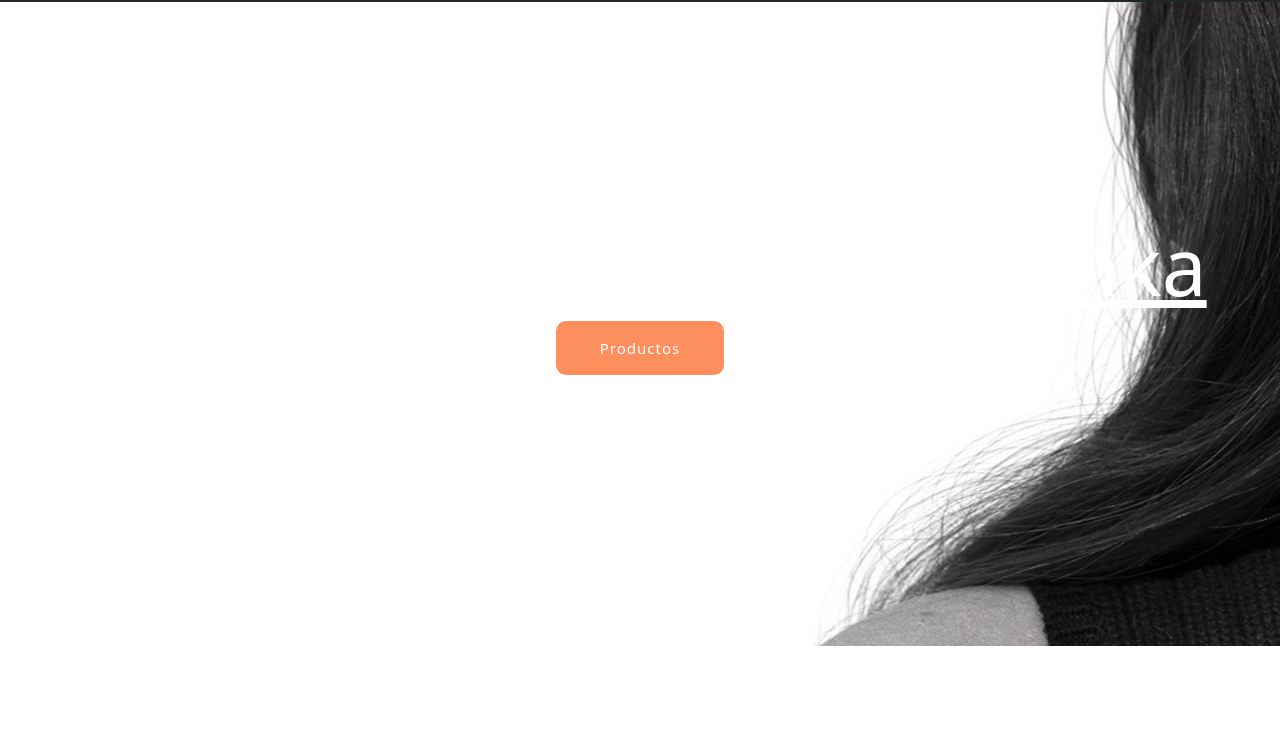
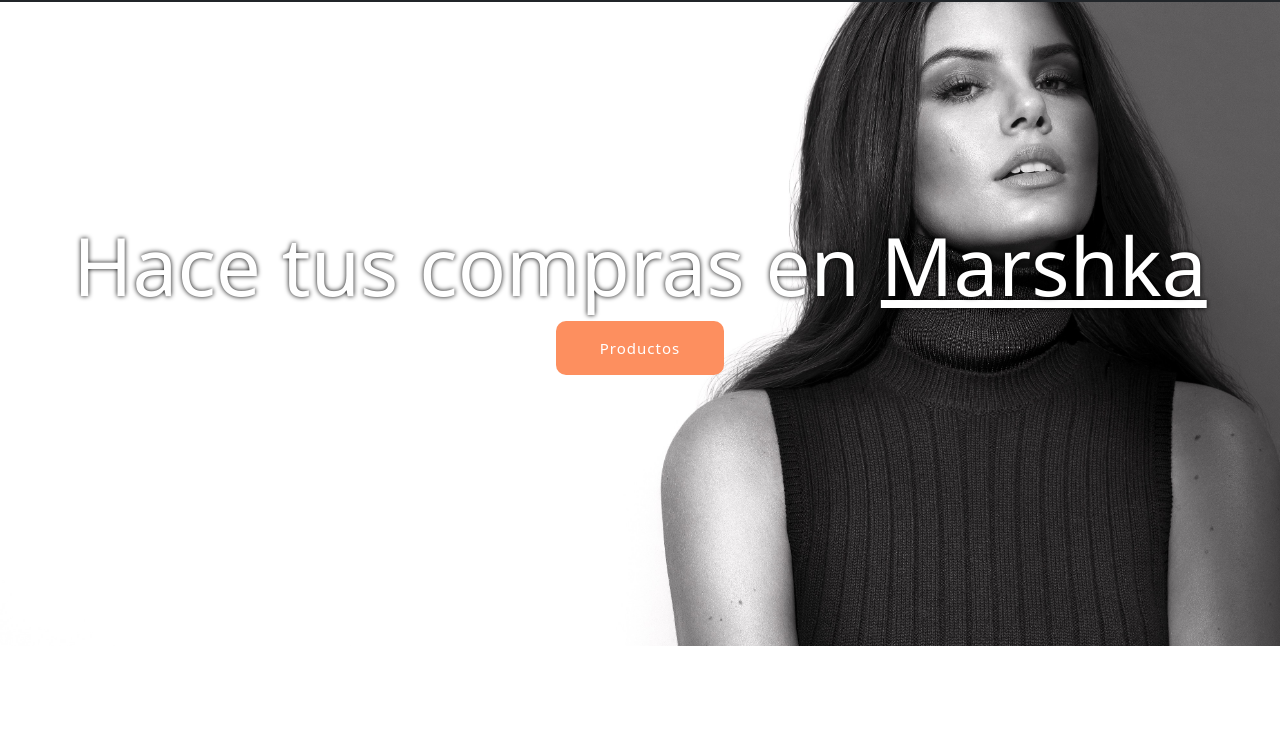
Before and after one commit to nicolf/ecommerce-LerdaFehn, a plain HTML site: page index.html in a window 1280 px wide. Shown: the part 54-797 px from the top of the page. Drawn offline with nearby package versions, Linux system fonts and the light colour scheme.

Commit message:
arreglo de letra fonod inicial

```diff
--- a/assets/styles/main.css
+++ b/assets/styles/main.css
@@ -63,14 +63,12 @@
 .inicial div h1{
   font-size: 2rem;
   color: #fff;
+  text-shadow: 0px 0px 5px black;
 }
 
 @media (min-width:768px){
   .inicial div h1{
     font-size: 5rem;
-  }
-  .inicial__background{
-    background: url("../img/background1.jpeg") no-repeat center center fixed;
   }
 }
 
```
